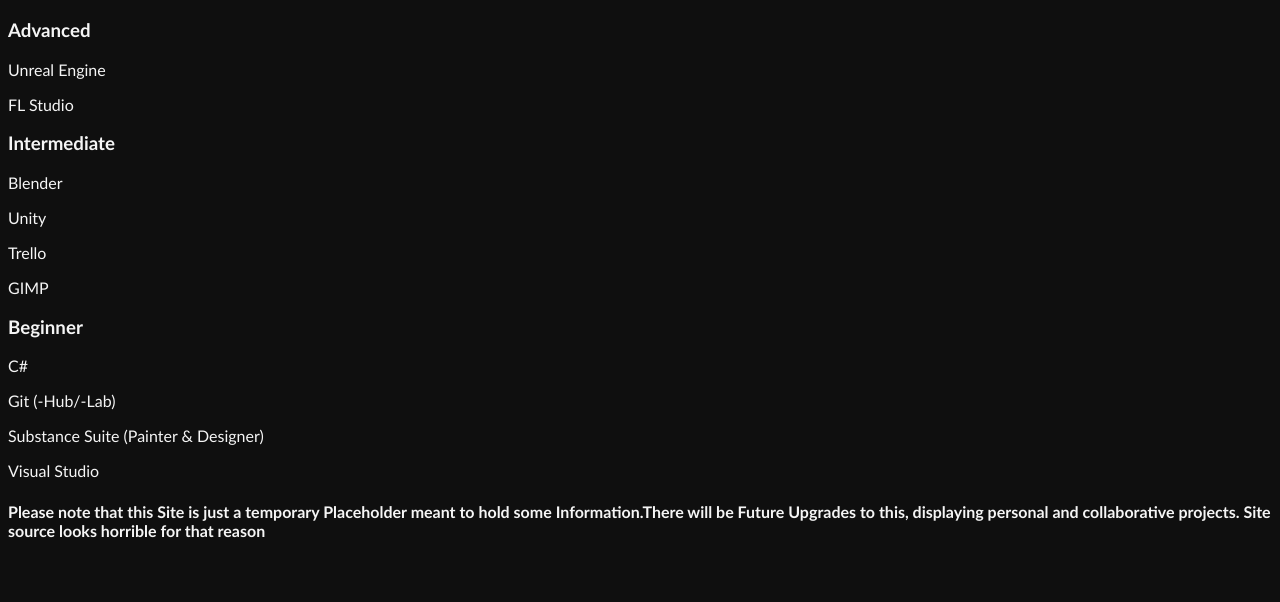
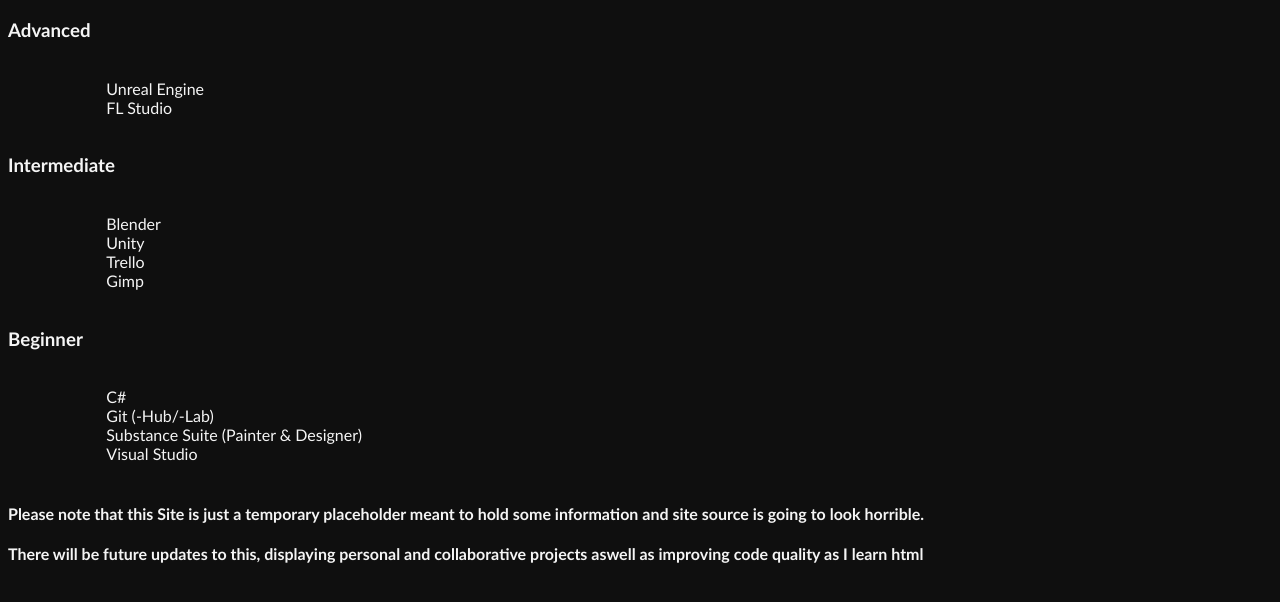
Before and after one commit to RadioArtz/radioartz.github.io, a plain HTML site: page index.html in a window 1280 px wide. Shown: the part 90-692 px from the top of the page. Drawn offline with Linux system fonts and the light colour scheme.

Commit message:
Update index.html

```diff
--- a/index.html
+++ b/index.html
@@ -13,23 +13,28 @@
 
 		<h1 style=color:whitesmoke;>Tools & Languages</h1>
 	    	<h3 style=color:whitesmoke;>Advanced</h3>
-	    	<p style=color:whitesmoke;>Unreal Engine</p>
-	    	<p style=color:whitesmoke;>FL Studio</p>
+		<div class="multiline">
+			Unreal Engine
+			FL Studio
+	   	</div>
 
 		<h3 style=color:whitesmoke;>Intermediate</h3>
-		<p style=color:whitesmoke;>Blender</p>
-	    	<p style=color:whitesmoke;>Unity</p>
-	    	<p style=color:whitesmoke;>Trello</p>
-	    	<p style=color:whitesmoke;>GIMP</p>
-	    	<p style=color:whitesmoke;> </p>
+		<div class="multiline">
+			Blender
+			Unity
+			Trello
+			Gimp
+	   	</div>
 
 	    	<h3 style=color:whitesmoke;>Beginner</h3>
-		<p style=color:whitesmoke;>C#</p>
-	    	<p style=color:whitesmoke;>Git (-Hub/-Lab)</p>
-	    	<p style=color:whitesmoke;>Substance Suite (Painter & Designer)</p>
-	    	<p style=color:whitesmoke;>Visual Studio</p>
-	    	<p style=color:whitesmoke;> </p>
+		<div class="multiline">
+			C#
+			Git (-Hub/-Lab)
+			Substance Suite (Painter & Designer)
+			Visual Studio
+	   	</div>
 
-	    	<h4 style=color:whitesmoke;>Please note that this Site is just a temporary Placeholder meant to hold some Information.There will be Future Upgrades to this, displaying personal and collaborative projects. Site source looks horrible for that reason</h4>
+	    	<h4 style=color:whitesmoke;>Please note that this Site is just a temporary placeholder meant to hold some information and site source is going to look horrible.</h4>
+		<h4 style=color:whitesmoke;>There will be future updates to this, displaying personal and collaborative projects aswell as improving code quality as I learn html</h4>
 	</body>
 </html>
```
